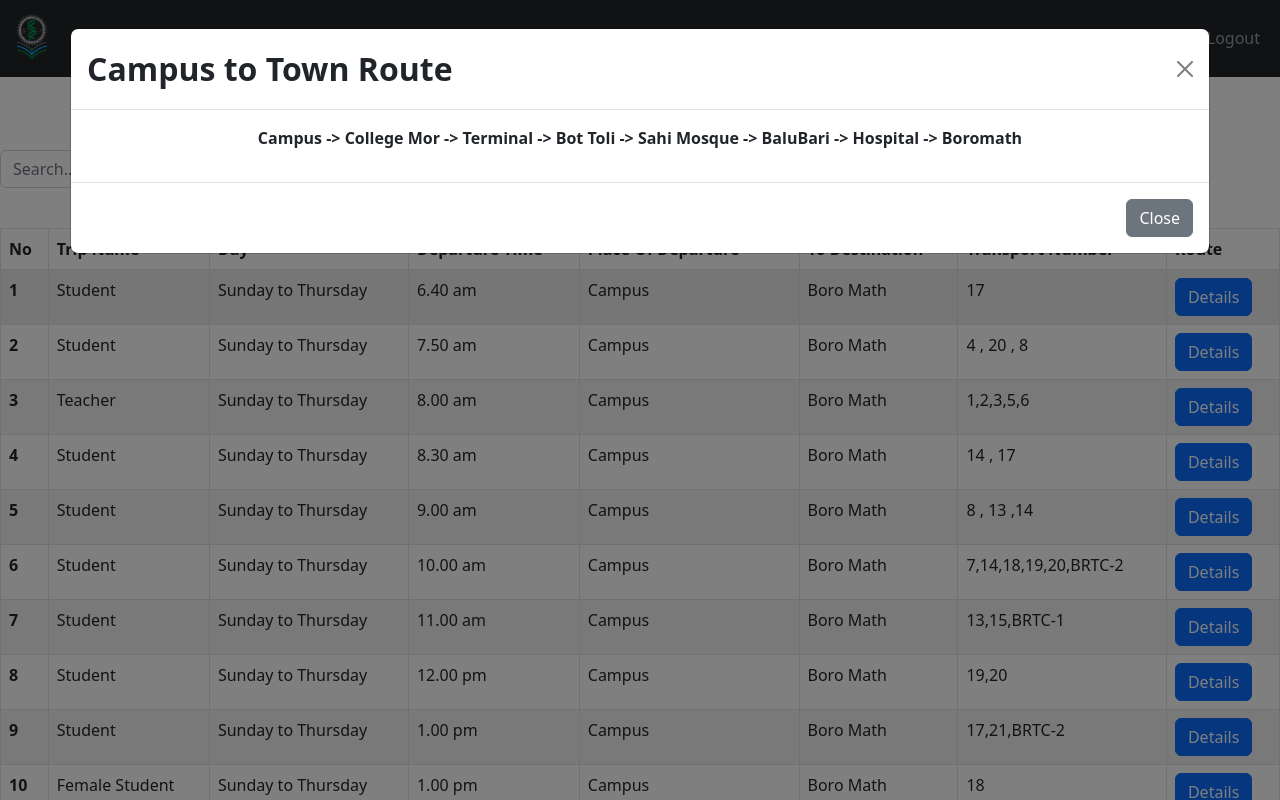
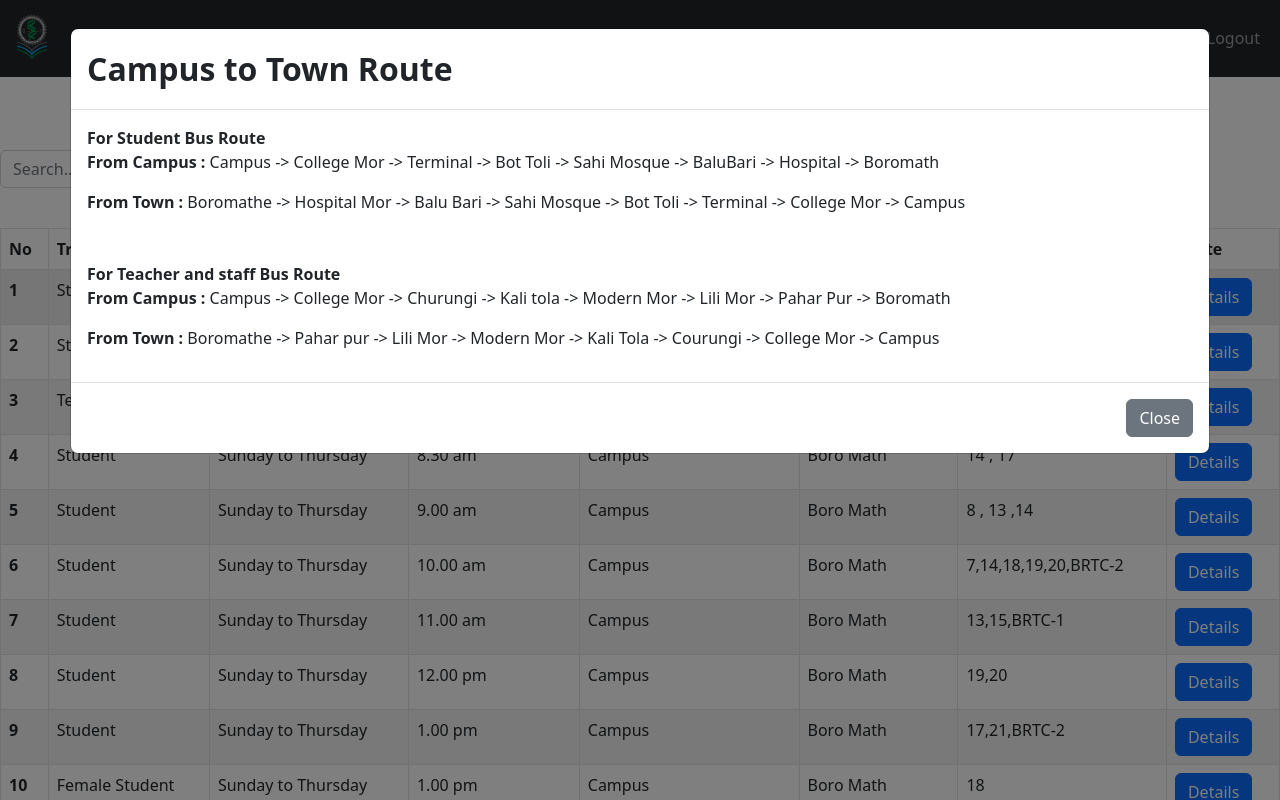
Before and after one commit to RakibulAzadd/HSTU-TMS, a PHP site: page /Teacher/index.php in a window 1280 px wide, after a click on "Details". Run offline with PHP 8.4, Linux system fonts and the light colour scheme; a user stored in the database is signed in; data comes from the database, SQL or seed files in the repository.

Commit message:
developer commit

```diff
--- a/Teacher/index.php
+++ b/Teacher/index.php
@@ -123,15 +123,20 @@ if (isset($_SESSION['teacher_id']) &&
                             <div class="modal-header">
                               <h2 class="modal-title" id="exampleModalLabel"><b>Campus to Town Route </b>
                               </h2>
-                              <button type="button" class="btn-close" data-bs-dismiss="modal" aria-label="Close"></button>
-                            </div>
-                            <div class="modal-body">
-                            <p class="text-center"><b>Campus -> College Mor -> Terminal -> Bot Toli -> Sahi Mosque -> BaluBari -> Hospital -> Boromath </b></p>
-                            </div>
+                                </div>
+                              <div class="modal-body"><b>For Student Bus Route</b>
+                            <p class="text-left"><b>From Campus : </b>Campus -> College Mor -> Terminal -> Bot Toli -> Sahi Mosque -> BaluBari -> Hospital -> Boromath </p>
+                          <p class="text-Left"><b>From Town : </b>Boromathe -> Hospital Mor -> Balu Bari  -> Sahi Mosque -> Bot Toli -> Terminal -> College Mor -> Campus </p>
+                           </div>
+                            <div class="modal-body"><b>For Teacher and staff Bus Route</b>
+                          <p class="text-left"><b>From Campus : </b>Campus -> College Mor -> Churungi -> Kali tola -> Modern Mor -> Lili Mor -> Pahar Pur -> Boromath </p>
+                          <p class="text-Left"><b>From Town : </b>Boromathe -> Pahar pur -> Lili Mor  -> Modern Mor -> Kali Tola -> Courungi -> College Mor -> Campus </p>
+                           </div>
+
                             <div class="modal-footer">
                               <button type="button" class="btn btn-secondary" data-bs-dismiss="modal">Close</button>
 
-                            </div>
+
                           </div>
                         </div>
                       </div>
--- a/admin/teacher-add.php
+++ b/admin/teacher-add.php
@@ -11,7 +11,7 @@ if (
 
 
     ?>
-    <!DOCTYPE html>
+   <!DOCTYPE html>
     <html lang="en">
 
     <head>
--- a/index.php
+++ b/index.php
@@ -294,7 +294,7 @@ if ($upcoming_bus != 0) {
                             <div class="carousel-item">
                                 <div class="d-sm-flex row">
                                     <div class="profile-box col-sm-5">
-                                        <img decoding="async" src="./frontpage/images/services/b-4.jpg" class="img-fluid">
+                                        <img decoding="async" src="./frontpage/images/testimonial/testimonial-1.png" class="img-fluid">
                                     </div>
                                     <div class="card  col-sm-7">
                                         <div class="desc-box">
```
Also changed, not shown: RegistrarOffice/index.php (+6 -2 lines).
